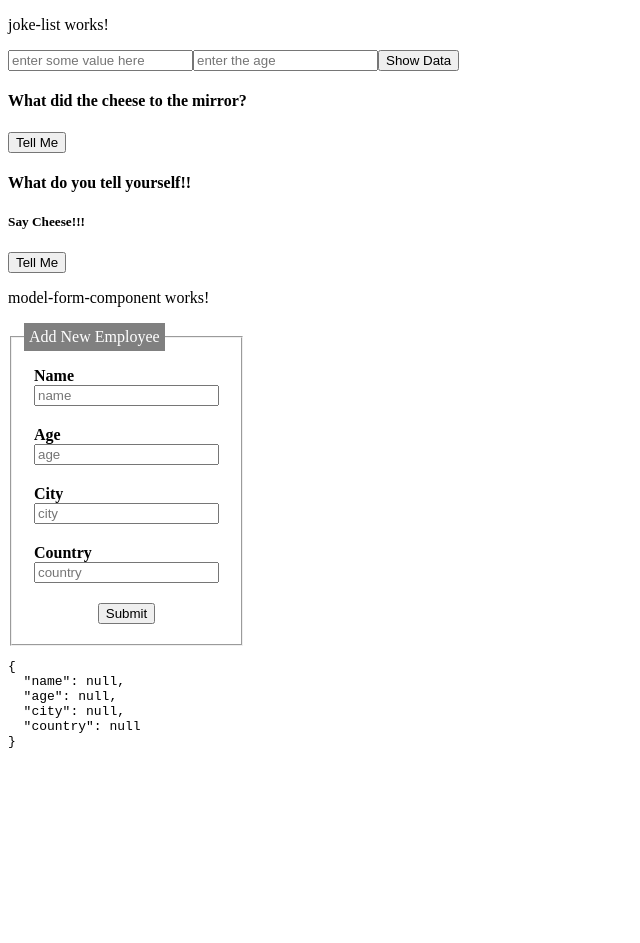
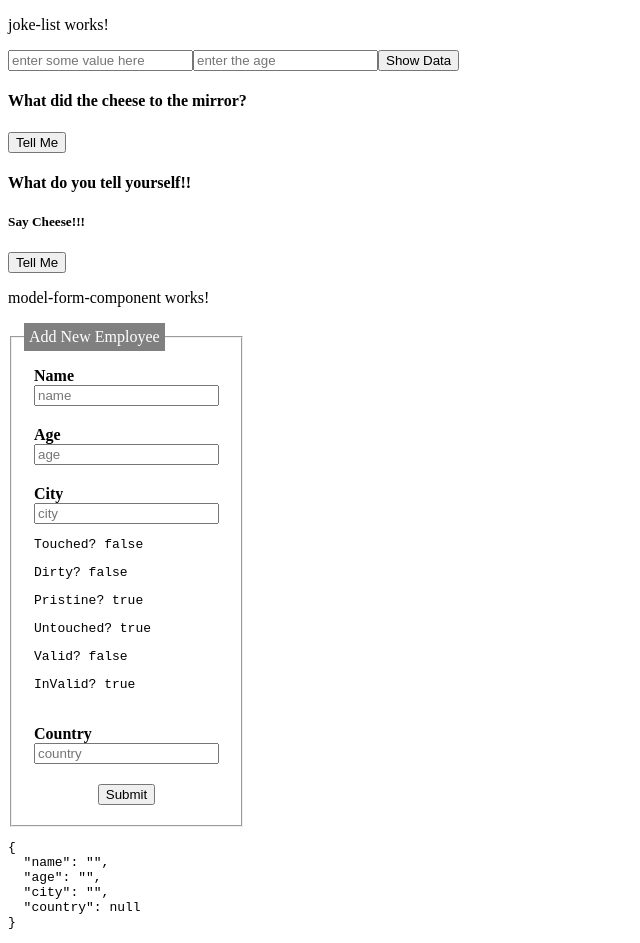
Before and after one commit to glegshot/myapp-angular, an Angular app: page / in a window 1280 px wide. Shown: the whole page, without its empty margins (0-640 px from the left). Before the commit the page ends 800 px from the top, so only its background shows below. Built offline with nearby package versions, Linux system fonts and the light colour scheme.

Commit message:
form model validation

```diff
--- a/src/app/model-form-component/model-form-component.component.html
+++ b/src/app/model-form-component/model-form-component.component.html
@@ -10,10 +10,19 @@
         <div class="flex-item">
             <label><b>Age</b></label>
             <input type="text" name="age" placeholder="age" formControlName="age"/>
+            <pre *ngIf="age.touched && age.errors?.required">Age required</pre>
+            <pre *ngIf="age.errors?.min">Invalid age</pre>
         </div>
         <div class="flex-item">
             <label><strong>City</strong></label>
             <input type="text" name="city" placeholder="city" formControlName="city"/>
+            <pre>Touched? {{city.touched}}</pre>
+            <pre>Dirty? {{city.dirty}}</pre>
+            <pre>Pristine? {{city.pristine}}</pre>
+            <pre>Untouched? {{city.untouched}}</pre>
+            <pre>Valid? {{city.valid}}</pre>
+            <pre>InValid? {{city.invalid}}</pre>
+
         </div>
         <div class="flex-item">
             <label><strong>Country</strong></label>
--- a/src/app/model-form-component/model-form-component.component.ts
+++ b/src/app/model-form-component/model-form-component.component.ts
@@ -1,5 +1,5 @@
 import { Component, OnInit } from '@angular/core';
-import { FormControl, FormGroup } from '@angular/forms';
+import { FormControl, FormGroup, Validators } from '@angular/forms';
 
 @Component({
   selector: 'app-model-form-component',
@@ -9,17 +9,34 @@ import { FormControl, FormGroup } from '@angular/forms';
 export class ModelFormComponentComponent implements OnInit {
 
   myForm!: FormGroup;
+  name!:FormControl;
+  age!:FormControl;
+  city!:FormControl;
+  country!:FormControl;
+
   constructor() { }
 
   ngOnInit(): void {
 
-    this.myForm = new FormGroup({
-      name: new FormControl(),
-      age: new FormControl(),
-      city: new FormControl(),
-      country: new FormControl()
-    });
+    this.createFormControls();
+    this.createForm();
 
   }
 
+  createForm(){
+    this.myForm = new FormGroup({
+      name:this.name,
+      age:this.age,
+      city:this.city,
+      country:this.country
+    });
+  }
+
+  createFormControls(){
+    this.name = new FormControl('',Validators.minLength(10)),
+    this.age = new FormControl('',[Validators.required,Validators.min(1)]),
+    this.city = new FormControl('',[Validators.required,Validators.minLength(5)]),
+    this.country = new FormControl()
+  }
+
 }
```
